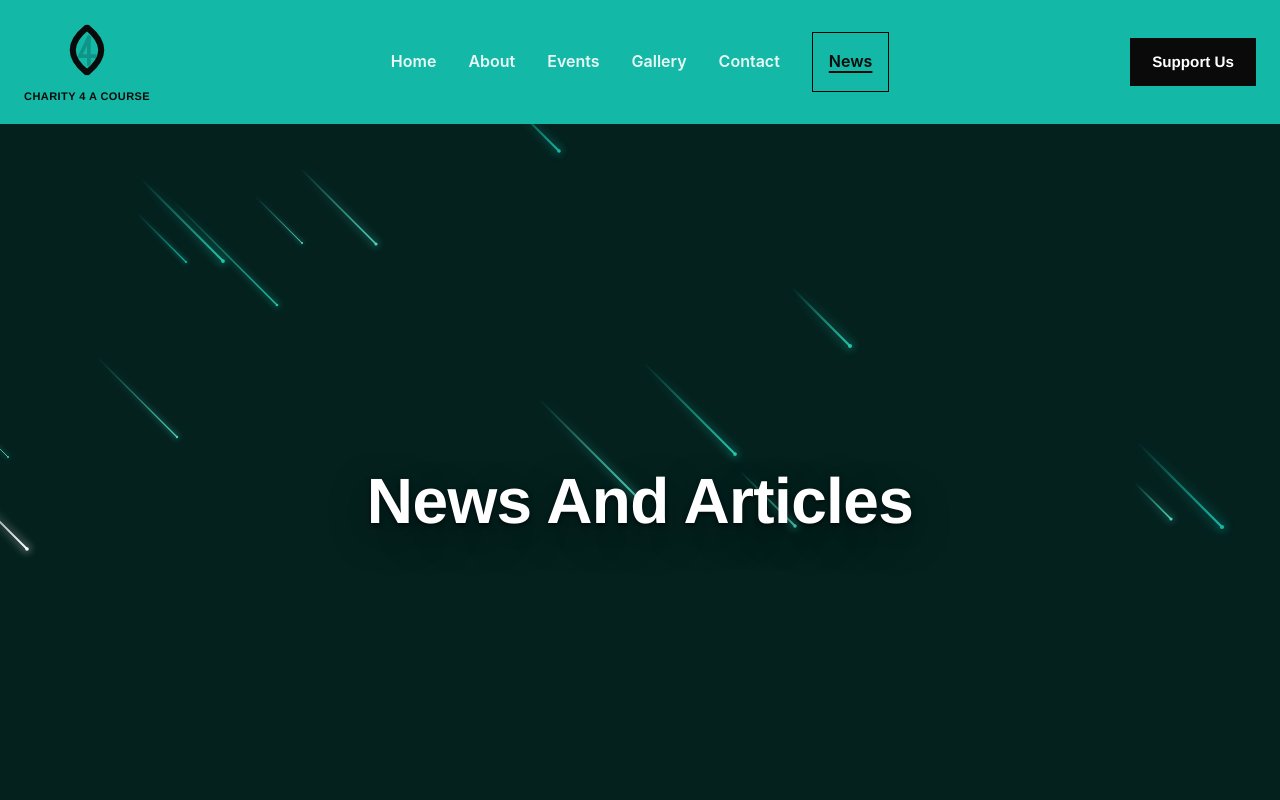
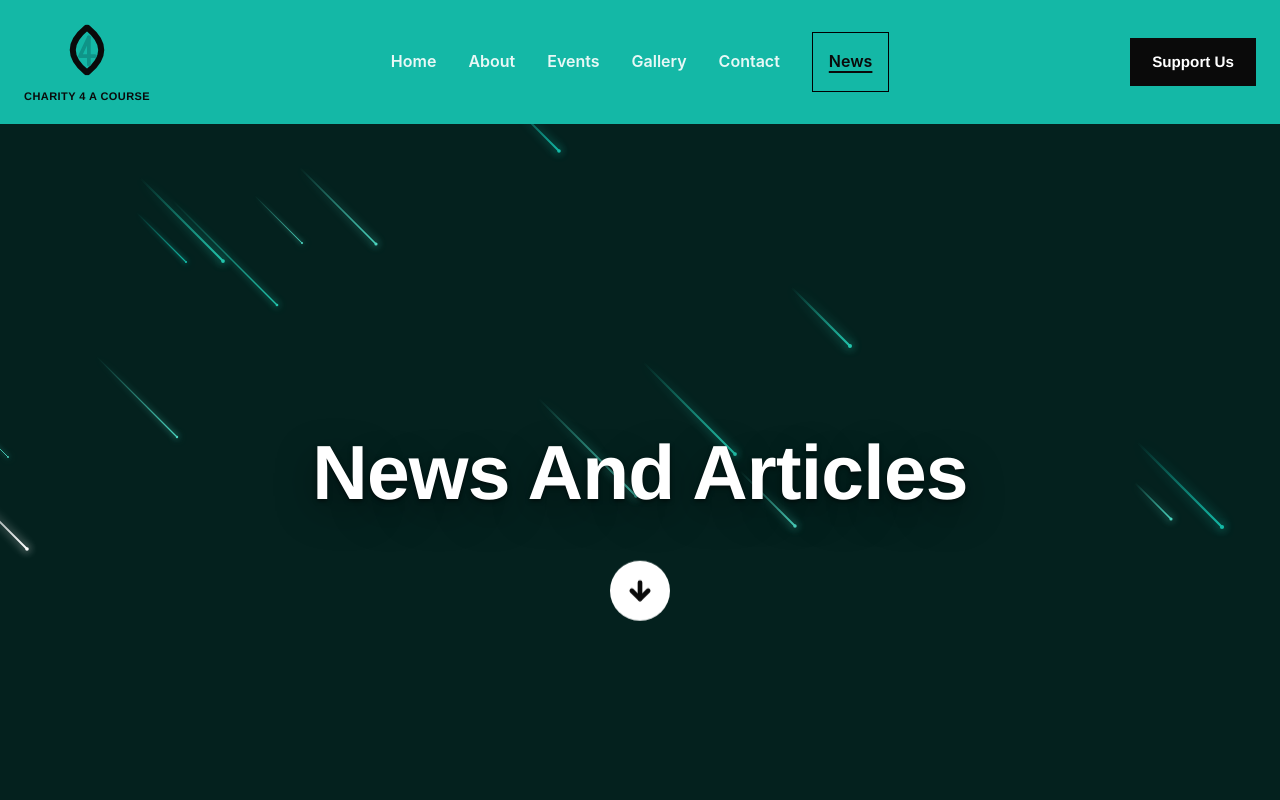
Before and after one commit to SCIPIO666/charity-4-a-course, a React (Vite) app in the folder client/: page /news in a window 1280 px wide. Shown: the top 800 px of the page. Built offline with nearby package versions, Linux system fonts and the light colour scheme.

Commit message:
feat: scroll down hero animation

```diff
--- a/client/src/App.css
+++ b/client/src/App.css
@@ -236,7 +236,7 @@
    font-weight: var(--font-weight-bold);
   letter-spacing: var(--tracking-tight);
   line-height: var(--leading-tight);
-  font-size: clamp(3.75rem, 5vw, 4rem);
+  font-size: clamp(3.75rem, 6vw, 7rem);
   text-align: center;
    margin: 0;
    margin-bottom: 12px;
@@ -262,4 +262,13 @@
 .animate-scroll {
     animation: scroll 25s linear infinite;
 }
+@keyframes scroll-bounce {
+  0%, 100% {
+    transform: translateY(0);
+  }
+
+  50% {
+    transform: translateY(8px);
+  }
 }
+}
--- a/client/src/components/Navbar.jsx
+++ b/client/src/components/Navbar.jsx
@@ -78,7 +78,7 @@ const handleNavClick = (href, e) => {
             aria-label={open ? 'Close menu' : 'Open menu'}
             aria-expanded={open}
             aria-controls="mobile-nav"
-            className="md:hidden relative w-8 h-8 shrink-0 text-white z-30"
+            className="md:hidden relative w-8 h-8 shrink-0 text-white z-1001"
           >
             <span className={`absolute left-1/2 top-1/2 block h-0.5 w-6 -translate-x-1/2 bg-current transition duration-300 ${open ? 'rotate-45' : '-translate-y-2'}`} />
             <span className={`absolute left-1/2 top-1/2 block h-0.5 w-6 -translate-x-1/2 bg-current transition duration-300 ${open ? 'opacity-0' : 'opacity-100'}`} />
@@ -98,7 +98,7 @@ const handleNavClick = (href, e) => {
       {/* black panel */}
       <div
         id="mobile-nav"
-        className={`fixed top-0 right-0 h-screen w-4/5 max-w-sm bg-ink-50 rounded-none transition-transform duration-300 ease-in-out md:hidden z-[101] ${
+        className={`fixed top-0 right-0 h-screen w-4/5 max-w-sm bg-ink-50 rounded-none transition-transform duration-300 ease-in-out md:hidden z-[1000] ${
           open ? 'translate-x-0' : 'translate-x-full'
         }`}
       >
--- /dev/null
+++ b/client/src/components/ScrollArrow.jsx
@@ -0,0 +1,32 @@
+import React from 'react'
+import { ArrowDown } from 'lucide-react'
+
+export default function ScrollArrow({ target = '#about' }) {
+  const handleScroll = () => {
+    document.querySelector(target)?.scrollIntoView({ behavior: 'smooth' })
+  }
+
+  return (
+    <button
+      type="button"
+      onClick={handleScroll}
+      aria-label="Scroll down"
+      className="
+        flex
+        h-[60px]
+        w-[60px]
+        items-center
+        justify-center
+        rounded-full
+        text-ink-50
+        bg-white
+        transition-transform
+        duration-300
+        hover:scale-110
+        animate-[scroll-bounce_1.5s_ease-in-out_infinite]
+      "
+    >
+      <ArrowDown size={28} strokeWidth={4} />
+    </button>
+  )
+}
--- a/client/src/pages/Contact.jsx
+++ b/client/src/pages/Contact.jsx
@@ -8,7 +8,11 @@ export default function Contact() {
         heading='Contact Us'
         pattern='pattern6'
         carousel={false}
+        scrollArrow={true}
       />
+      <section className='min-h-screen bg-ink-50 text-brand-white'>
+
+      </section>
     </div>
   )
 }
--- a/client/src/pages/Events.jsx
+++ b/client/src/pages/Events.jsx
@@ -8,7 +8,11 @@ export default function Events() {
         heading='Upcoming  Events'
         pattern='pattern1'
         carousel={false}
+        scrollArrow={true}
       />
+      <section className='min-h-screen bg-ink-50 text-brand-white'>
+
+      </section>
     </div>
   )
 }
--- a/client/src/pages/Gallery.jsx
+++ b/client/src/pages/Gallery.jsx
@@ -8,8 +8,11 @@ export default function Gallery() {
         heading='Gallery'
         pattern='pattern3'
         carousel={false}
+        scrollArrow={true}
       />
+      <section className='min-h-screen bg-ink-50 text-brand-white'>
 
+      </section>
     </div>
   )
 }
--- a/client/src/pages/Home.jsx
+++ b/client/src/pages/Home.jsx
@@ -11,6 +11,7 @@ export default function Home() {
   variant='outline'
   pattern='pattern4'
   text='Support Us'
+  scrollArrow={false}
   heading='Improving Lives, One Community at a Time'
   carousel={true}
   tagline='Responsive, timely outreach to the less fortunate communities'
--- a/client/src/pages/News.jsx
+++ b/client/src/pages/News.jsx
@@ -8,7 +8,11 @@ export default function News() {
         heading='News And Articles'
         pattern='pattern5'
         carousel={false}
+        scrollArrow={true}
       />
+      <section className='min-h-screen bg-ink-50 text-brand-white'>
+
+      </section>
     </div>
   )
 }
--- a/client/src/pages/WhoWeAre.jsx
+++ b/client/src/pages/WhoWeAre.jsx
@@ -8,7 +8,11 @@ export default function WhoWeAre() {
         heading='Who We Are'
         pattern='pattern2'
         carousel={false}
+        scrollArrow={true}
       />
+      <section className='min-h-screen bg-ink-50 text-brand-white'>
+
+      </section>
     </div>
   )
 }
--- a/client/src/pages/pageComponents/Hero.jsx
+++ b/client/src/pages/pageComponents/Hero.jsx
@@ -2,12 +2,14 @@ import React from 'react'
 import {pattern1,pattern2,pattern3,pattern4, pattern5,pattern6 } from '../../data/SvgPatterns'
 import CallToActionButton from '../../components/CallToActionButton'
 import HeroCarousel from './HeroCarousel'
+import ScrollArrow from '../../components/ScrollArrow'
 function Hero({
   heading = 'HEADING',
   tagline = '',
   pattern='pattern4',
   variant = 'outline',
   text = '',
+  scrollArrow=false,
   carousel=false
 }) {
 
@@ -84,7 +86,7 @@ function Hero({
                 text={text}
               />
             )}
-
+        {scrollArrow && <ScrollArrow/>}
           </div>
 
         </div>
```
